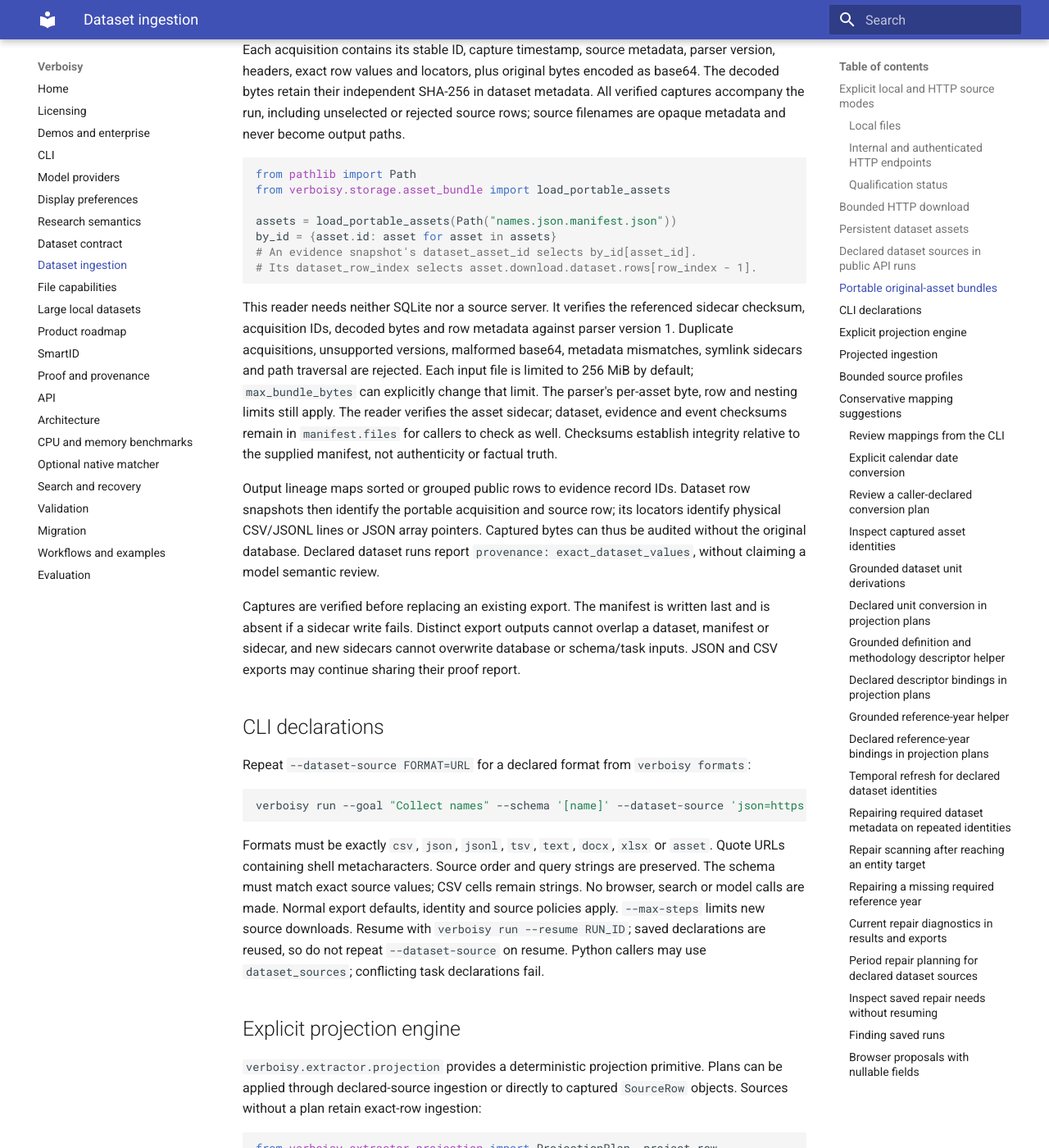
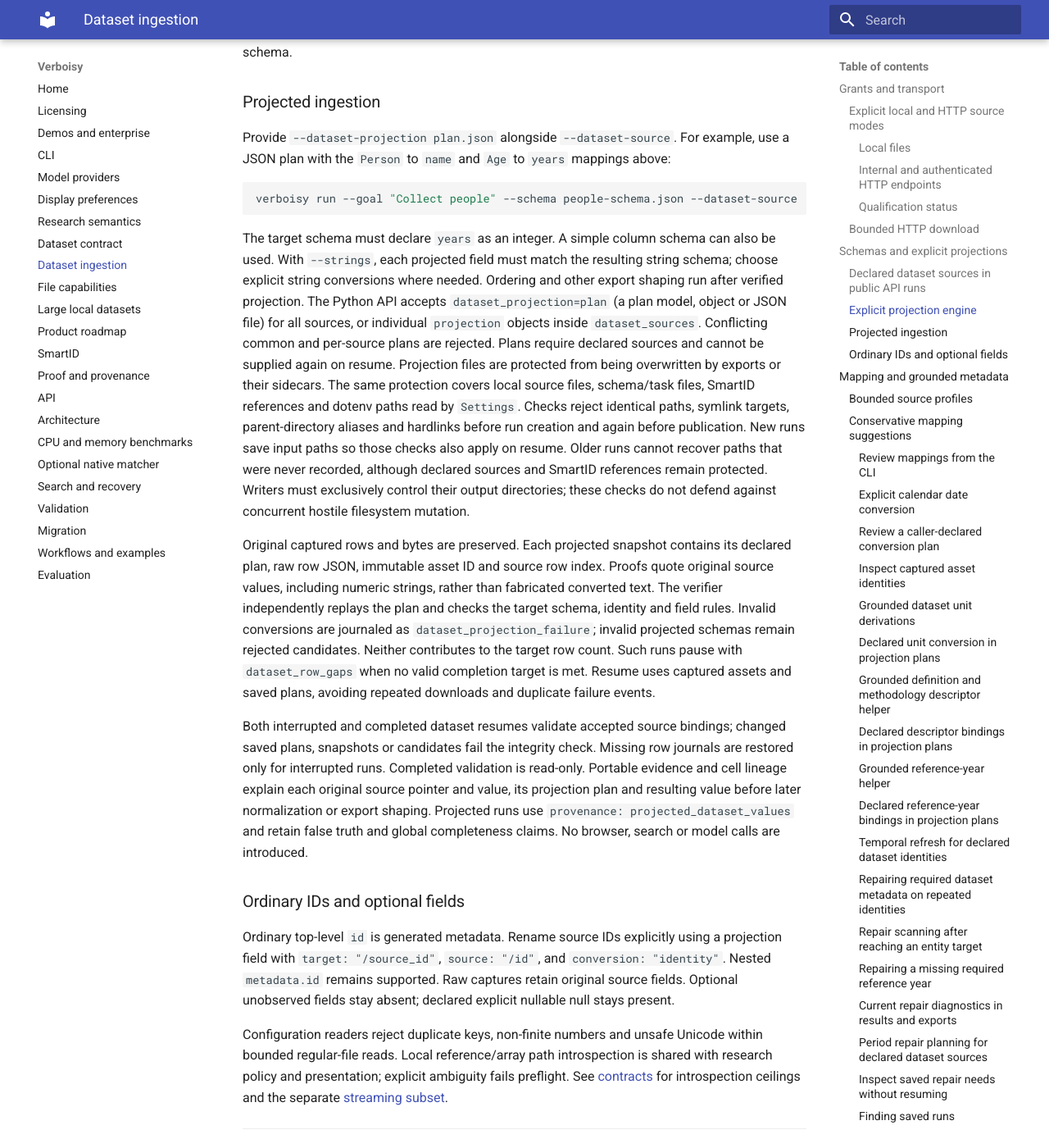
Before and after one commit to EmanueleTorrisi/verboisy, an MkDocs documentation site: the page built from docs/ingestion.md, in a window 1280 px wide and 1400 px high, scrolled down 5695 px. Shown: the whole window at 82% size. Built offline with MkDocs 1.6.1 and Material for MkDocs 9.7.7, drawn with Linux system fonts in a browser that asks for light colours; some of the changed text lies outside the part shown.

Commit message:
docs: organize ingestion contracts and preserve input semantics

````diff
--- a/docs/ingestion.md
+++ b/docs/ingestion.md
@@ -2,7 +2,10 @@
 
 # Deterministic dataset parsing
 
-## Explicit local and HTTP source modes
+
+## Grants and transport
+
+### Explicit local and HTTP source modes
 
 Local files and HTTP dataset endpoints use the same parser, projection, schema,
 identity, observed-row evidence and immutable asset/export machinery. Source
@@ -11,7 +14,7 @@
 Arbitrary file bytes can be captured and indexed explicitly with `asset`. See
 [File capabilities](formats.md) for the exact output, limitations and safety bounds.
 
-### Local files
+#### Local files
 
 Configure absolute directory grants in the local `.env`:
 
@@ -63,7 +66,7 @@
 16 MiB and 100,000 rows. Larger local inputs use the separate
 [streaming workflow](streaming.md).
 
-### Internal and authenticated HTTP endpoints
+#### Internal and authenticated HTTP endpoints
 
 `--dataset-source json=https://internal.example/records` selects HTTP acquisition.
 The endpoint must return a body that satisfies the ordinary dataset parser
@@ -93,7 +96,7 @@
 limits and redirect checks remain active; this feature does not change public-web
 network defaults or authorize arbitrary internal hosts.
 
-### Qualification status
+#### Qualification status
 
 Offline regressions cover local grants, rejected paths/objects, byte limits,
 file changes, CLI/API execution, immutable resume and portable evidence replay.
@@ -130,7 +133,7 @@
 to disk and semantic coercion are outside this parser version's supported contract.
 The declared TSV delimiter and Office ZIP decoding are explicit parser operations.
 
-## Bounded HTTP download
+### Bounded HTTP download
 
 `verboisy.extractor.download.download_dataset` downloads an explicitly declared
 format through a caller-supplied scope predicate. Every redirect destination is
@@ -164,38 +167,10 @@
 Loopback HTTP/TLS integration tests opt into private access. Their test certificate
 and private key are fixtures only, valid for assets.example.test. Public internet and enterprise deployment qualification remain separate gates.
 
-## Persistent dataset assets
 
-`ResearchStore.save_dataset_asset(run_id, downloaded)` atomically stores an acquisition
-and a `dataset_asset` event. `load_dataset_asset(run_id, asset_id)` and
-`dataset_assets(run_id)` return verified immutable captures. They do not fetch sources
-or call models. The store replays parser version 1 with its default byte, row and
-nesting limits; larger custom-limit downloads are outside this storage contract.
+## Schemas and explicit projections
 
-Original bytes reside in SQLite BLOBs keyed by SHA-256. Each run has separate
-acquisition IDs bound to its source metadata and captured rows. Identical bytes may
-share a BLOB across runs, but loading an acquisition requires its owning run ID.
-Original/final URLs, redirect chain, content type, opaque remote disposition, parser
-version, headers, row values and physical lines or JSON pointers are retained.
-Acquisition timestamps are assigned when the capture is first saved. No remote
-filename becomes a filesystem path.
-
-Repeating an identical capture is idempotent, including its event and timestamp.
-Changed bytes or source metadata create a separate acquisition in capture order.
-Bytes, metadata and parsed rows are checked on capture and replay; inconsistent
-existing captures fail rather than being silently repaired or overwritten. This
-is integrity verification, not verification that the source's claims are true.
-
-Research database version 4 adds the asset tables. Existing version 2 and 3 databases
-migrate on opening while preserving records, stable IDs, evidence, events and token
-accounting. Older software cannot open version 4 databases; preserve a database
-backup before opening a production database with the new version.
-
-Capturing an asset does not accept its rows as research records or mark a run
-complete. Projection into requested columns, row evidence and public run integration
-follow separately.
-
-## Declared dataset sources in public API runs
+### Declared dataset sources in public API runs
 
 `arun` accepts declared sources in `task.dataset_sources`:
 
@@ -245,70 +220,7 @@
 Existing public ordering, IDs, JSON/CSV exports and proof reports operate on the
 accepted rows. Exported evidence and events bind rows to asset IDs; original bytes accompany dataset captures in the portable asset sidecar described below.
 
-## Portable original-asset bundles
-
-Exports from runs with captured dataset assets add `<destination>.assets.json`.
-The manifest's authoritative `asset_bundle` field names it and `files` includes
-its SHA-256 checksum. Runs without dataset captures use `asset_bundle: null` and
-retain the ordinary three checksummed dataset/evidence/event files. Format version
-3 manifests remain additive; the asset sidecar has its own format version 1.
-
-Each acquisition contains its stable ID, capture timestamp, source metadata, parser
-version, headers, exact row values and locators, plus original bytes encoded as
-base64. The decoded bytes retain their independent SHA-256 in dataset metadata.
-All verified captures accompany the run, including unselected or rejected source
-rows; source filenames are opaque metadata and never become output paths.
-
-```python
-from pathlib import Path
-from verboisy.storage.asset_bundle import load_portable_assets
-
-assets = load_portable_assets(Path("names.json.manifest.json"))
-by_id = {asset.id: asset for asset in assets}
-# An evidence snapshot's dataset_asset_id selects by_id[asset_id].
-# Its dataset_row_index selects asset.download.dataset.rows[row_index - 1].
-```
-
-This reader needs neither SQLite nor a source server. It verifies the referenced
-sidecar checksum, acquisition IDs, decoded bytes and row metadata against parser
-version 1. Duplicate acquisitions, unsupported versions, malformed base64, metadata
-mismatches, symlink sidecars and path traversal are rejected. Each input file is
-limited to 256 MiB by default; `max_bundle_bytes` can explicitly change that limit.
-The parser's per-asset byte, row and nesting limits still apply. The reader verifies
-the asset sidecar; dataset, evidence and event checksums remain in `manifest.files`
-for callers to check as well. Checksums establish integrity relative to the supplied
-manifest, not authenticity or factual truth.
-
-Output lineage maps sorted or grouped public rows to evidence record IDs. Dataset
-row snapshots then identify the portable acquisition and source row; its locators
-identify physical CSV/JSONL lines or JSON array pointers. Captured bytes can thus
-be audited without the original database. Declared dataset runs report
-`provenance: exact_dataset_values`, without claiming a model semantic review.
-
-Captures are verified before replacing an existing export. The manifest is written
-last and is absent if a sidecar write fails. Distinct export outputs cannot overlap
-a dataset, manifest or sidecar, and new sidecars cannot overwrite database or
-schema/task inputs. JSON and CSV exports may continue sharing their proof report.
-
-
-## CLI declarations
-
-Repeat `--dataset-source FORMAT=URL` for a declared format from `verboisy formats`:
-
-```sh
-verboisy run --goal "Collect names" --schema '[name]' --dataset-source 'json=https://example.com/names.json?version=1' --maxrows 20 --export names.json --proof
-```
-
-Formats must be exactly `csv`, `json`, `jsonl`, `tsv`, `text`, `docx`, `xlsx` or
-`asset`. Quote URLs containing shell
-metacharacters. Source order and query strings are preserved. The schema must
-match exact source values; CSV cells remain strings. No browser, search or model
-calls are made. Normal export defaults, identity and source policies apply.
-`--max-steps` limits new source downloads. Resume with `verboisy run --resume RUN_ID`;
-saved declarations are reused, so do not repeat `--dataset-source` on resume.
-Python callers may use `dataset_sources`; conflicting task declarations fail.
-
-## Explicit projection engine
+### Explicit projection engine
 
 `verboisy.extractor.projection` provides a deterministic projection primitive.
 Plans can be applied through declared-source ingestion or directly to captured
@@ -355,7 +267,7 @@
 record against its target schema.
 
 
-## Projected ingestion
+### Projected ingestion
 
 Provide `--dataset-projection plan.json` alongside `--dataset-source`. For example,
 use a JSON plan with the `Person` to `name` and `Age` to `years` mappings above:
@@ -399,7 +311,26 @@
 Projected runs use `provenance: projected_dataset_values` and retain false truth and
 global completeness claims. No browser, search or model calls are introduced.
 
-## Bounded source profiles
+### Ordinary IDs and optional fields
+
+Ordinary top-level `id` is generated metadata. Rename source IDs explicitly using a
+projection field with `target: "/source_id"`, `source: "/id"`, and `conversion: "identity"`.
+Nested `metadata.id` remains supported. Raw captures retain original source fields.
+Optional unobserved fields stay absent; declared explicit nullable null stays present.
+
+Configuration readers reject duplicate keys, non-finite numbers and unsafe Unicode
+within bounded regular-file reads. Local reference/array path introspection is shared
+with research policy and presentation; explicit ambiguity fails preflight. See
+[contracts](contracts.md) for introspection ceilings and the separate
+[streaming subset](streaming.md#validated-checkpoints-and-public-pages).
+
+---
+
+[Overview](index.md) · [CLI](cli.md) · [API](api.md) · [Licensing](licensing.md)
+
+## Mapping and grounded metadata
+
+### Bounded source profiles
 
 Declared-source ingestion journals one `dataset_profile` event for each captured
 asset, before row projection or acceptance. It profiles original source fields,
@@ -440,7 +371,7 @@
 immutable statistics and previews; raw captured rows are unchanged. Profiling
 introduces no browser, search or model requests and makes no automatic mappings.
 
-## Conservative mapping suggestions
+### Conservative mapping suggestions
 
 `verboisy.extractor.mapping` proposes explicit identity mappings from a bounded
 source profile. Exact JSON pointers take precedence. When an exact pointer is
@@ -495,7 +426,7 @@
 portable evidence. Suggestions and row validation introduce no model, search or
 browser calls and do not establish external factual truth or semantic equivalence.
 
-### Review mappings from the CLI
+#### Review mappings from the CLI
 
 `verboisy map` works offline on an asset already captured in a saved research
 ledger. Choose its run ID and find asset IDs with `verboisy assets` (below),
@@ -534,7 +465,7 @@
 existing run. Journal events enter the portable events sidecar on its next
 export; previously written bundles are unchanged.
 
-### Explicit calendar date conversion
+#### Explicit calendar date conversion
 
 Projection fields support three additional, explicit conversion modes:
 
@@ -563,7 +494,7 @@
 plans retain their behavior. These modes convert calendar dates, without time
 or timezone interpretation.
 
-### Review a caller-declared conversion plan
+#### Review a caller-declared conversion plan
 
 To review a plan containing explicit conversions, pass its JSON file to
 `verboisy map --projection`. For example, a plan with `date_dmy` and `integer`
@@ -589,7 +520,7 @@
 an approved plan explicitly with `run --dataset-projection` in a new run.
 
 
-### Inspect captured asset identities
+#### Inspect captured asset identities
 
 ```sh
 verboisy assets --database research.db --run-id RUN_ID --limit 100
@@ -617,7 +548,7 @@
 empty database or migrate an older one. A saved run can be inspected while the
 normal store's writer lock is held; only committed captures are visible.
 
-### Grounded dataset unit derivations
+#### Grounded dataset unit derivations
 
 `project_unit_value` provides a deterministic derivation helper for explicitly
 chosen value and unit columns in a captured `SourceRow`:
@@ -648,7 +579,7 @@
 policy version. Original bytes and source rows are unchanged; repeated calls
 derive from the original value rather than applying a scale twice.
 
-### Declared unit conversion in projection plans
+#### Declared unit conversion in projection plans
 
 Declare the numeric source and its same-row unit column explicitly:
 
@@ -672,7 +603,7 @@
 normalized value and physical source-row locations. The captured asset remains
 unchanged. These derivations establish the conversion, not external truth.
 
-### Grounded definition and methodology descriptor helper
+#### Grounded definition and methodology descriptor helper
 
 `project_descriptor` binds a captured field value to an explicitly selected
 label column in the same source row:
@@ -708,7 +639,7 @@
 The helper is also used by the declared projection bindings below.
 
 
-### Declared descriptor bindings in projection plans
+#### Declared descriptor bindings in projection plans
 
 Attach descriptors to the scalar field whose source value they describe:
 
@@ -754,7 +685,7 @@
 original asset bytes and the journal. Labels establish declared literal
 associations, not semantic equivalence or external factual truth.
 
-### Grounded reference-year helper
+#### Grounded reference-year helper
 
 `project_reference_year` associates a captured value with an explicitly selected
 reference-year column in the same source row:
@@ -787,7 +718,7 @@
 The helper is also used by the declared reference-year bindings below.
 
 
-### Declared reference-year bindings in projection plans
+#### Declared reference-year bindings in projection plans
 
 Add `reference_year_source` to a scalar field declaration:
 
@@ -829,7 +760,7 @@
 These bindings record the caller-declared reference period without establishing
 source authority or external factual truth.
 
-### Temporal refresh for declared dataset identities
+#### Temporal refresh for declared dataset identities
 
 Processed dataset observations now use the existing candidate comparison and
 atomic replacement machinery when identity fields are explicitly declared.
@@ -858,7 +789,7 @@
 comparisons. Only processed observations participate; the existing source and
 record target bounds still determine when ingestion stops.
 
-### Repairing required dataset metadata on repeated identities
+#### Repairing required dataset metadata on repeated identities
 
 A processed repeated identity may now replace its accepted evidence when the
 entire output record is unchanged, including JSON value types, and the later
@@ -878,7 +809,7 @@
 processed within those bounds can repair a record. No metadata is inferred and
 these literal bindings do not establish external factual truth or source authority.
 
-### Repair scanning after reaching an entity target
+#### Repair scanning after reaching an entity target
 
 For datasets with explicitly declared identity fields, reaching `maxrows` no
 longer ends ingestion while required dataset consistency gaps remain. Remaining
@@ -896,7 +827,7 @@
 without resolving the gaps still leaves the run incomplete; no search or model
 request is introduced by repair scanning.
 
-### Repairing a missing required reference year
+#### Repairing a missing required reference year
 
 An equal-valued repeated identity can now repair a missing reference-year binding
 for a non-static field whose semantics require both a reference period and
@@ -914,7 +845,7 @@
 bounded repair scanning and offline resume apply; a rejected year leaves the
 required-period gap unresolved.
 
-### Current repair diagnostics in results and exports
+#### Current repair diagnostics in results and exports
 
 Dataset API results expose `dataset_consistency` with `scope: accepted_records`,
 current `gaps` and the existing planner's `repairs`. The CLI prints each current
@@ -935,7 +866,7 @@
 diagnostics describe the accepted collection and do not establish external
 truth or global completeness.
 
-### Period repair planning for declared dataset sources
+#### Period repair planning for declared dataset sources
 
 For explicitly declared dataset sources, a required mutable or slowly changing
 field can use the run's temporal intent when no field-specific intent exists.
@@ -955,7 +886,7 @@
 these requests, and they disappear after successful repair. Creating the request
 does not fetch another source, spend provider budget or change the journal.
 
-### Inspect saved repair needs without resuming
+#### Inspect saved repair needs without resuming
 
 ```bash
 verboisy repairs --database path/to/research.db --run-id RUN_ID --limit 100
@@ -976,7 +907,7 @@
 bindings cause inspection to fail. Inspection does not infer source authority,
 external truth, or global collection completeness.
 
-### Finding saved runs
+#### Finding saved runs
 
 Run `poetry run verboisy runs` to list up to 100 recent runs from the existing
 configured `SQLITE_DB_PATH` (default `verboisy.db`). Use `--database` to select
@@ -997,7 +928,7 @@
 or lock file, and makes no browser, model or download calls. Older ledger versions
 must be migrated separately before inspection.
 
-### Browser proposals with nullable fields
+#### Browser proposals with nullable fields
 
 Extraction prompts distinguish required property presence from non-nullability.
 An unknown required field that permits null is represented as null without
@@ -1012,6 +943,103 @@
 semantic rejection remain authoritative. Prompt changes do not establish that a
 particular page contains qualifying records or that live extraction will succeed.
 
----
 
-[Overview](index.md) · [CLI](cli.md) · [API](api.md) · [Licensing](licensing.md)
+
+## Captured evidence and replay
+
+### Persistent dataset assets
+
+`ResearchStore.save_dataset_asset(run_id, downloaded)` atomically stores an acquisition
+and a `dataset_asset` event. `load_dataset_asset(run_id, asset_id)` and
+`dataset_assets(run_id)` return verified immutable captures. They do not fetch sources
+or call models. The store replays parser version 1 with its default byte, row and
+nesting limits; larger custom-limit downloads are outside this storage contract.
+
+Original bytes reside in SQLite BLOBs keyed by SHA-256. Each run has separate
+acquisition IDs bound to its source metadata and captured rows. Identical bytes may
+share a BLOB across runs, but loading an acquisition requires its owning run ID.
+Original/final URLs, redirect chain, content type, opaque remote disposition, parser
+version, headers, row values and physical lines or JSON pointers are retained.
+Acquisition timestamps are assigned when the capture is first saved. No remote
+filename becomes a filesystem path.
+
+Repeating an identical capture is idempotent, including its event and timestamp.
+Changed bytes or source metadata create a separate acquisition in capture order.
+Bytes, metadata and parsed rows are checked on capture and replay; inconsistent
+existing captures fail rather than being silently repaired or overwritten. This
+is integrity verification, not verification that the source's claims are true.
+
+Research database version 4 adds the asset tables. Existing version 2 and 3 databases
+migrate on opening while preserving records, stable IDs, evidence, events and token
+accounting. Older software cannot open version 4 databases; preserve a database
+backup before opening a production database with the new version.
+
+Capturing an asset does not accept its rows as research records or mark a run
+complete. Projection into requested columns, row evidence and public run integration
+follow separately.
+
+### Portable original-asset bundles
+
+Exports from runs with captured dataset assets add `<destination>.assets.json`.
+The manifest's authoritative `asset_bundle` field names it and `files` includes
+its SHA-256 checksum. Runs without dataset captures use `asset_bundle: null` and
+retain the ordinary three checksummed dataset/evidence/event files. Format version
+3 manifests remain additive; the asset sidecar has its own format version 1.
+
+Each acquisition contains its stable ID, capture timestamp, source metadata, parser
+version, headers, exact row values and locators, plus original bytes encoded as
+base64. The decoded bytes retain their independent SHA-256 in dataset metadata.
+All verified captures accompany the run, including unselected or rejected source
+rows; source filenames are opaque metadata and never become output paths.
+
+```python
+from pathlib import Path
+from verboisy.storage.asset_bundle import load_portable_assets
+
+assets = load_portable_assets(Path("names.json.manifest.json"))
+by_id = {asset.id: asset for asset in assets}
+# An evidence snapshot's dataset_asset_id selects by_id[asset_id].
+# Its dataset_row_index selects asset.download.dataset.rows[row_index - 1].
+```
+
+This reader needs neither SQLite nor a source server. It verifies the referenced
+sidecar checksum, acquisition IDs, decoded bytes and row metadata against parser
+version 1. Duplicate acquisitions, unsupported versions, malformed base64, metadata
+mismatches, symlink sidecars and path traversal are rejected. Each input file is
+limited to 256 MiB by default; `max_bundle_bytes` can explicitly change that limit.
+The parser's per-asset byte, row and nesting limits still apply. The reader verifies
+the asset sidecar; dataset, evidence and event checksums remain in `manifest.files`
+for callers to check as well. Checksums establish integrity relative to the supplied
+manifest, not authenticity or factual truth.
+
+Output lineage maps sorted or grouped public rows to evidence record IDs. Dataset
+row snapshots then identify the portable acquisition and source row; its locators
+identify physical CSV/JSONL lines or JSON array pointers. Captured bytes can thus
+be audited without the original database. Declared dataset runs report
+`provenance: exact_dataset_values`, without claiming a model semantic review.
+
+Captures are verified before replacing an existing export. The manifest is written
+last and is absent if a sidecar write fails. Distinct export outputs cannot overlap
+a dataset, manifest or sidecar, and new sidecars cannot overwrite database or
+schema/task inputs. JSON and CSV exports may continue sharing their proof report.
+
+
+
+## Examples and CLI declarations
+
+### CLI declarations
+
+Repeat `--dataset-source FORMAT=URL` for a declared format from `verboisy formats`:
+
+```sh
+verboisy run --goal "Collect names" --schema '[name]' --dataset-source 'json=https://example.com/names.json?version=1' --maxrows 20 --export names.json --proof
+```
+
+Formats must be exactly `csv`, `json`, `jsonl`, `tsv`, `text`, `docx`, `xlsx` or
+`asset`. Quote URLs containing shell
+metacharacters. Source order and query strings are preserved. The schema must
+match exact source values; CSV cells remain strings. No browser, search or model
+calls are made. Normal export defaults, identity and source policies apply.
+`--max-steps` limits new source downloads. Resume with `verboisy run --resume RUN_ID`;
+saved declarations are reused, so do not repeat `--dataset-source` on resume.
+Python callers may use `dataset_sources`; conflicting task declarations fail.
````
